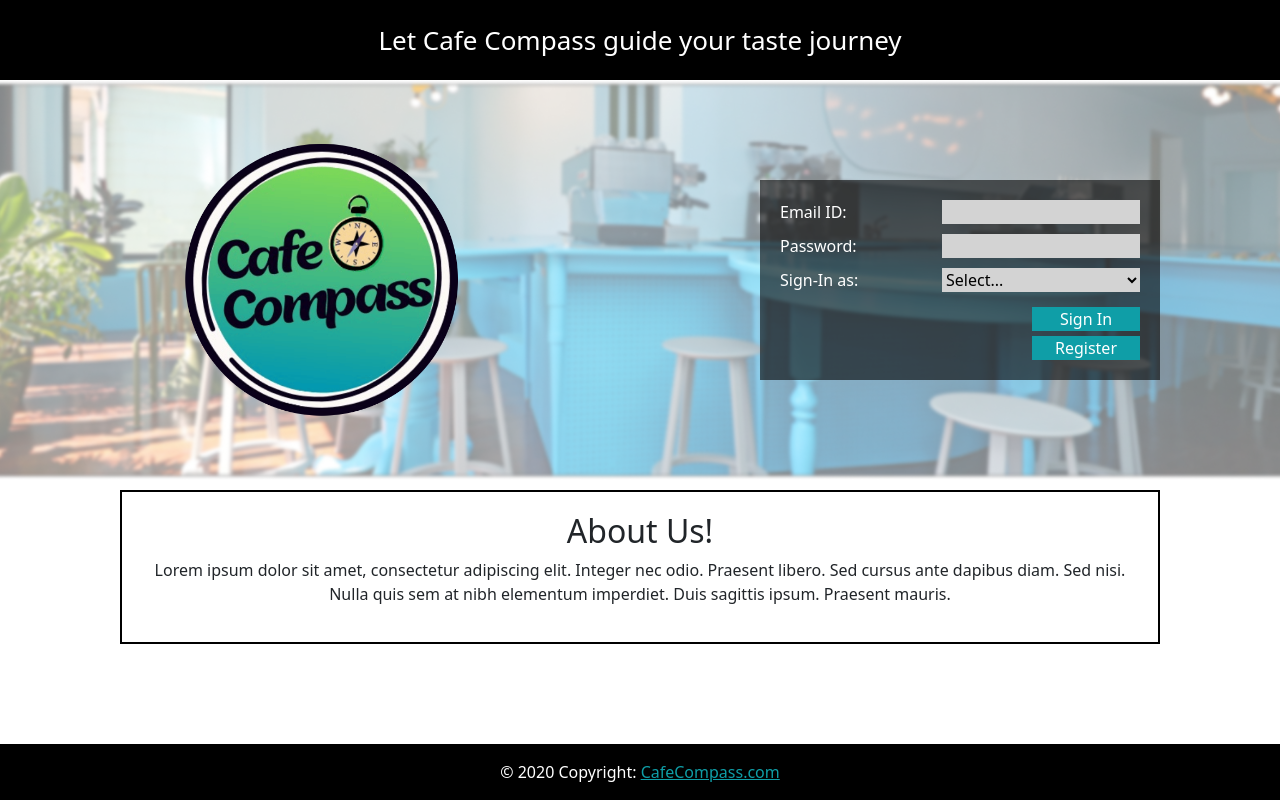
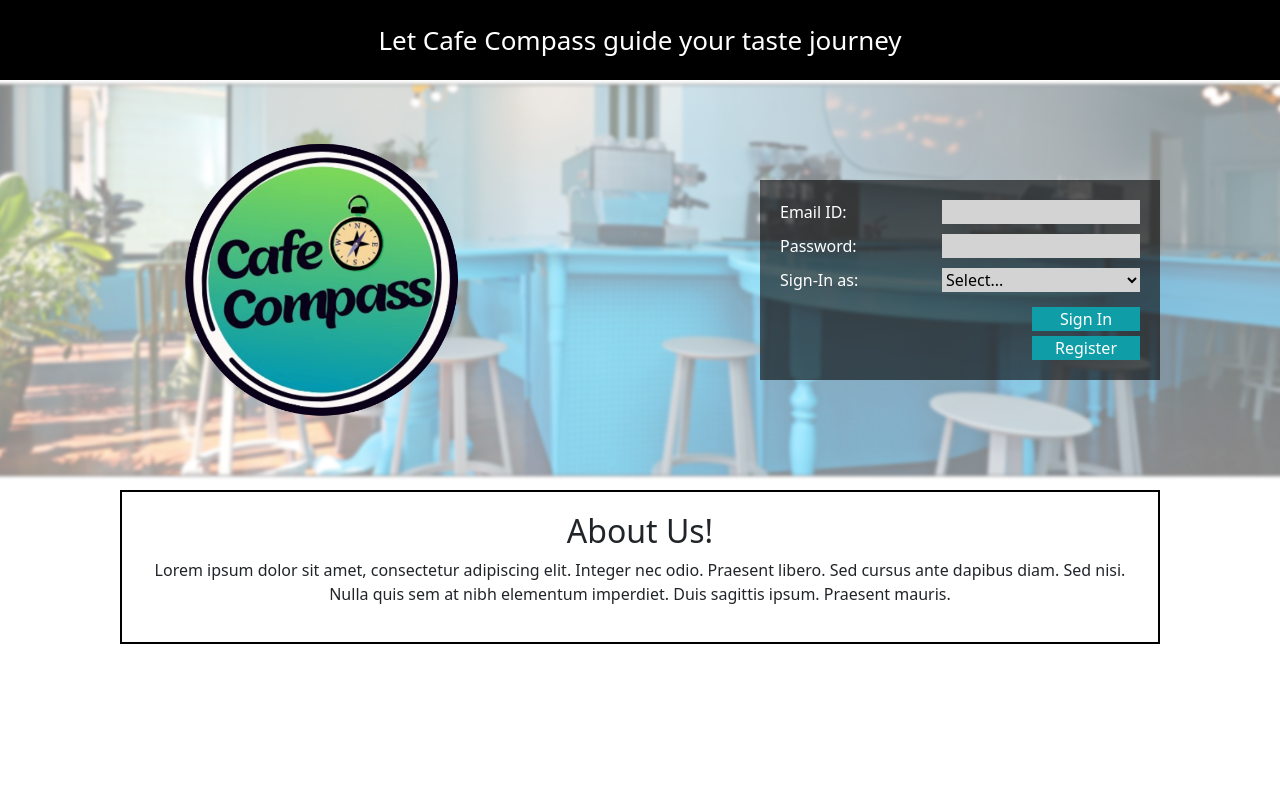
Before and after one commit to Hijab14/cafe-compass-front, a React (Create React App) app: page / in a window 1280 px wide. Built offline with nearby package versions, Linux system fonts and the light colour scheme; a web font is replaced by a local one.

Commit message:
admin page UI commit1

```diff
--- a/package.json
+++ b/package.json
@@ -12,9 +12,11 @@
     "bootstrap": "^5.3.3",
     "react": "^18.2.0",
     "react-dom": "^18.2.0",
+    "react-modal": "^3.16.1",
     "react-redux": "^9.1.0",
     "react-router-dom": "^6.22.3",
     "react-scripts": "5.0.1",
+    "styled-components": "^6.1.8",
     "web-vitals": "^2.1.4"
   },
   "scripts": {
--- a/public/index.html
+++ b/public/index.html
@@ -6,6 +6,7 @@
     <link rel="preconnect" href="https://fonts.googleapis.com">
     <link rel="preconnect" href="https://fonts.gstatic.com" crossorigin>
     <link href="https://fonts.googleapis.com/css2?family=Inknut+Antiqua:wght@300;400;500;600;700;800;900&display=swap" rel="stylesheet">
+    <link rel="stylesheet" href="https://cdnjs.cloudflare.com/ajax/libs/boxicons/2.0.7/css/boxicons.min.css">
     <meta name="viewport" content="width=device-width, initial-scale=1" />
     <meta name="theme-color" content="#000000" />
     <meta
--- a/src/App.js
+++ b/src/App.js
@@ -5,28 +5,34 @@ import { BrowserRouter as Router, Routes, Route, useLocation } from "react-route
 import Search from './pages/Search';
 import Navbar from './components/Navbar';
 import OrderHistory from './pages/OrderHistory';
+import AdminOrder from '../src/AdminPages/adminOrder';
 import Footer from './components/Footer';
 import ContactUs from './pages/ContactUs';
 import LogIn from './pages/LogIn';
+import AdminProducts from './AdminPages/adminProducts';
 
 function Main() {
   const location = useLocation();
 
   return (
     <div className="App page-wrapper">
-      {location.pathname !== '/' && <Navbar />}
+      {(location.pathname !== '/' && location.pathname !== '/adminorders' && location.pathname !== '/adminProducts'
+    ) && <Navbar />}
       <div className="main-content">
         <Routes>
           <Route exact path="/" element={<LogIn />} />
           <Route path="/search" element={<Search />} />
           <Route path="/history" element={<OrderHistory />} />
           <Route path="/faqs" element={<ContactUs />} />
+          <Route path="/adminorders" element={<AdminOrder />} />
+          <Route path="/adminProducts" element={<AdminProducts />} />
         </Routes>
       </div>
-      <Footer />
+      {(location.pathname !== '/') && <Footer />}
     </div>
   );
 }
+
 
 function App() {
   return (
```
Also changed, not shown: 1 other file (tests, documents, lock files or other folders).
